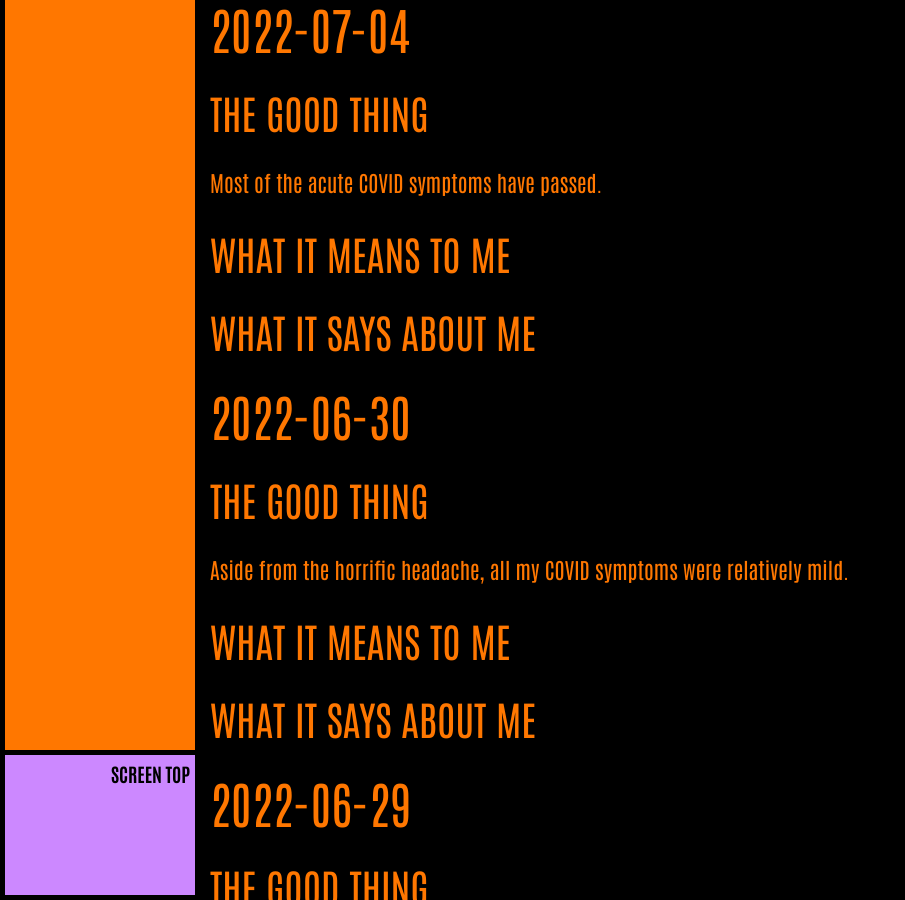
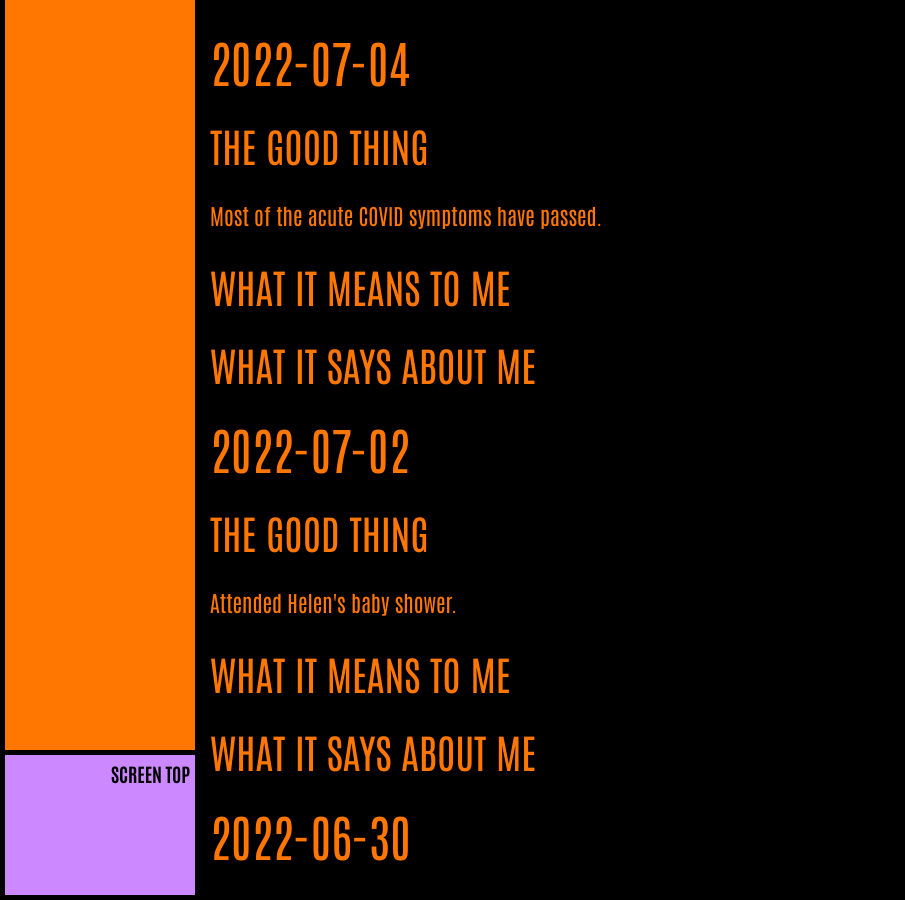
Before and after one commit to ArthurZey/arthurzey.github.io, a Jekyll site: the page built from _pages/one-good-thing.md, in a window 1280 px wide and 900 px high, scrolled down 5525 px. Shown: the whole window, without its empty margins (0-905 px from the left). Built offline with Jekyll 4.4.1, drawn with Linux system fonts in a browser that asks for light colours; some of the changed text lies outside the part shown.

Commit message:
added stub for 2022-07-02

```diff
--- a/_pages/one-good-thing.md
+++ b/_pages/one-good-thing.md
@@ -25,6 +25,15 @@ Met and had a nice long chat with neighbor Carole and her dog Sweet Pea.
 ## 2022-07-04
 ### The Good Thing
 Most of the acute COVID symptoms have passed.
+### What It Means to Me
+
+### What It Says about Me
+
+
+
+## 2022-07-02
+### The Good Thing
+Attended Helen's baby shower.
 ### What It Means to Me
 
 ### What It Says about Me
```
Also changed, not shown: other parts of _pages/one-good-thing.md (+1 -1 lines).
